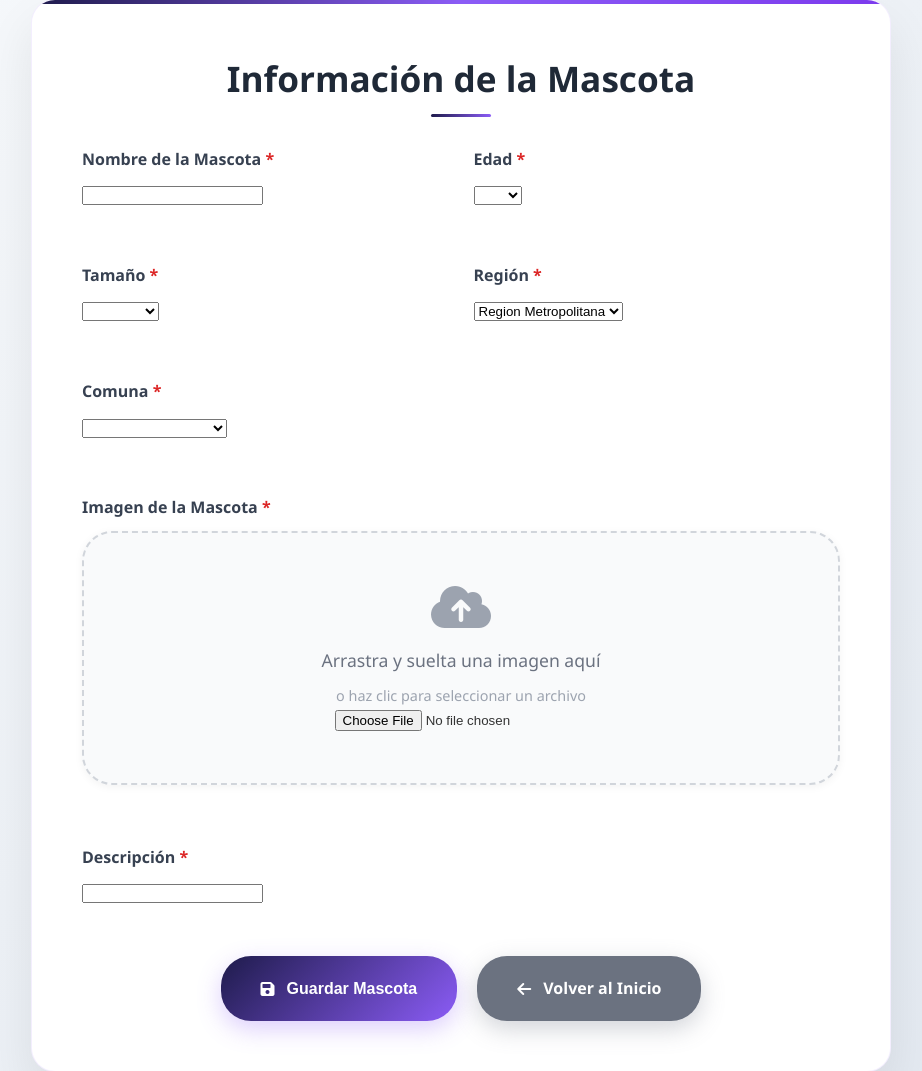
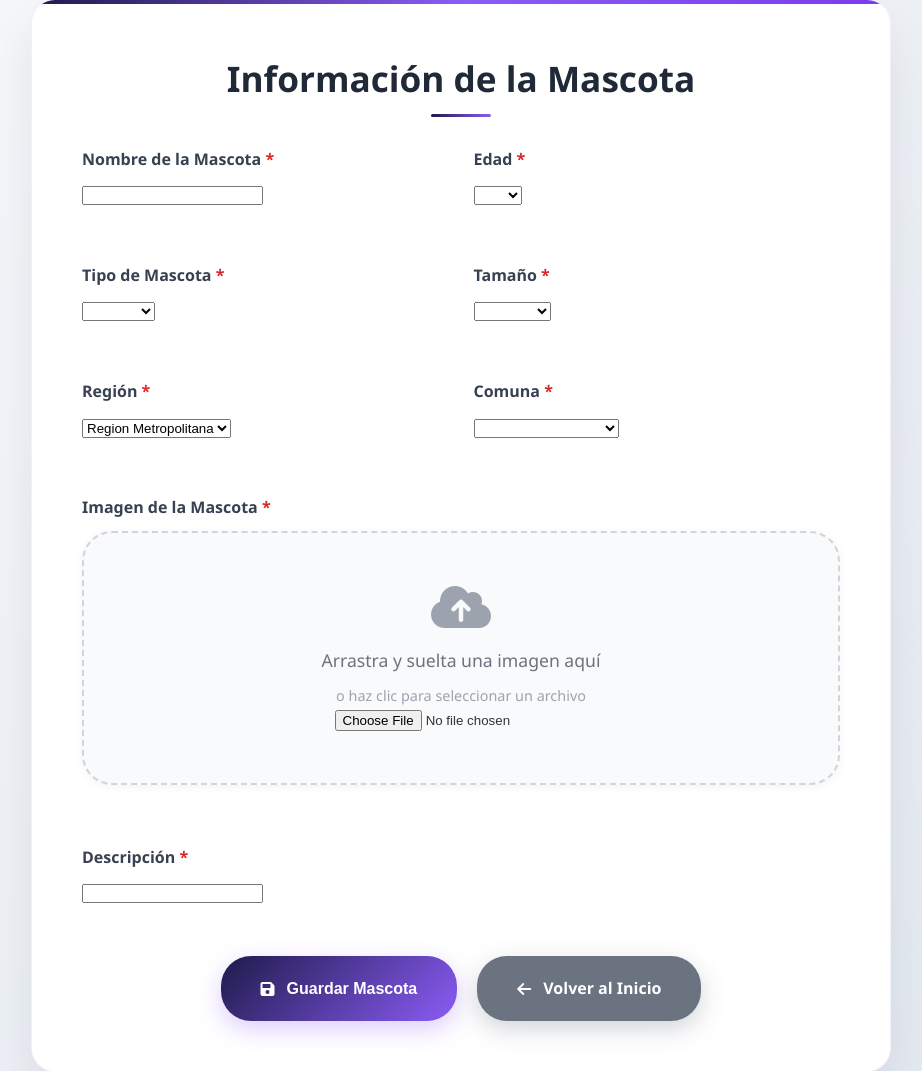
Before and after one commit to NashoWarner/PataRescata, a Django app: page /agregarmascota/ in a window 1280 px wide. Shown: the part 218-1289 px from the top of the page, without its empty margins (179-1101 px from the left). Run offline with Django 4.2, Linux system fonts and the light colour scheme; a user stored in the database is signed in; tables that the repository leaves empty hold one stand-in row (values such as "Sample post").

Commit message:
develop: correccion

```diff
--- a/apppatarescata/forms.py
+++ b/apppatarescata/forms.py
@@ -29,6 +29,16 @@ class FAQForm(forms.ModelForm):
 class Formulario2(forms.Form):
 
     regiones = [('RM', 'Region Metropolitana')]
+
+    tipo_mascota = [
+        ('', ''),
+        ('perro', 'Perro'),
+        ('gato', 'Gato'),
+        ('conejo', 'Conejo'),
+        ('hamster', 'Hamster'),
+        ('ave', 'Ave'),
+        ('otro', 'Otro'),
+    ]
 
     tamaño_mascota = [
         ('', ''),
@@ -115,6 +125,11 @@ class Formulario2(forms.Form):
     edad_mascota = forms.ChoiceField(
         choices=opciones_edades,
         widget=forms.Select(attrs={'style': 'font-family: "Passion One", sans-serif;'})
+    )
+    tipo_mascota = forms.ChoiceField(
+        choices=tipo_mascota,
+        widget=forms.Select(attrs={'style': 'font-family: "Passion One", sans-serif;'}),
+        required=True
     )
     tamaño_mascota = forms.ChoiceField(
         choices=tamaño_mascota,
--- a/apppatarescata/models.py
+++ b/apppatarescata/models.py
@@ -15,6 +15,7 @@ def generar_token():
 class Mascota(models.Model):
     nombre_mascota = models.CharField(max_length=20)
     edad_mascota = models.CharField(max_length=5)
+    tipo_mascota = models.CharField(max_length=50)  # Campo para tipo de mascota (perro, gato, etc.)
     tamaño_mascota = models.CharField(max_length=50)
     comuna_mascota = models.CharField(max_length=50)
     region = models.CharField(max_length=50)
--- a/apppatarescata/views.py
+++ b/apppatarescata/views.py
@@ -49,16 +49,21 @@ def agregarMascota(request):
 
     if request.method == 'POST':
         form2 = Formulario2(request.POST, request.FILES)
+        print("POST data:", request.POST)  # Debug
+        print("Form is valid:", form2.is_valid())  # Debug
         if form2.is_valid():
+            print("Cleaned data:", form2.cleaned_data)  # Debug
             nueva_mascota = Mascota(
                 nombre_mascota=form2.cleaned_data['nombre_mascota'],
                 edad_mascota=form2.cleaned_data['edad_mascota'],
+                tipo_mascota=form2.cleaned_data['tipo_mascota'],
                 tamaño_mascota=form2.cleaned_data['tamaño_mascota'],
                 comuna_mascota=form2.cleaned_data['comuna_mascota'],
                 region=form2.cleaned_data['region'],
                 descripcion=form2.cleaned_data['descripcion'],
                 imagen=form2.cleaned_data['imagen'],
             )
+            print("Mascota object:", nueva_mascota.__dict__)  # Debug
             nueva_mascota.save()
 
             # Obtén la fundación actualmente autenticada y asigna la mascota a esa fundación
--- a/templates/nuevamascota.html
+++ b/templates/nuevamascota.html
@@ -422,6 +422,19 @@
                     </div>
 
                     <div class="form-group">
+                        <label for="{{ form2.tipo_mascota.id_for_label }}" class="form-label required">
+                            Tipo de Mascota
+                        </label>
+                        {{ form2.tipo_mascota }}
+                        {% if form2.tipo_mascota.errors %}
+                            <div class="error-message">
+                                <i class="fas fa-exclamation-circle"></i>
+                                {{ form2.tipo_mascota.errors.0 }}
+                            </div>
+                        {% endif %}
+                    </div>
+
+                    <div class="form-group">
                         <label for="{{ form2.tamaño_mascota.id_for_label }}" class="form-label required">
                             Tamaño
                         </label>
```
Also changed, not shown: check_db.py (added, +54 -0 lines), apppatarescata/migrations/0013_alter_mascotafundacion_adoptante.py (added), media/imagenes_mascotas/perrito-móvil_2YHvkRD.webp (added), media/imagenes_mascotas/perrito-móvil_DUgyZXr.webp (added), media/imagenes_mascotas/perrito-móvil_Oiv8Twe.webp (added), media/imagenes_mascotas/perrito-móvil_T8r3JgZ.webp (added), media/imagenes_mascotas/perrito-móvil_f5qTSuf.webp (added).
